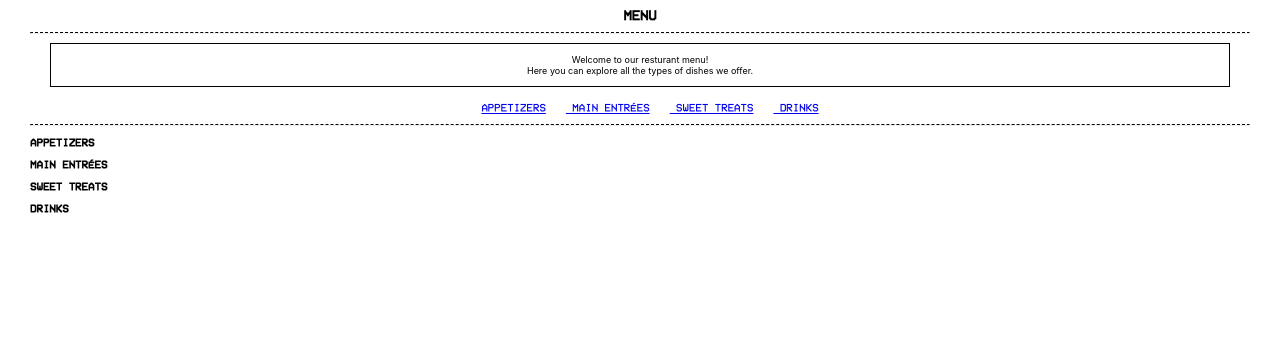
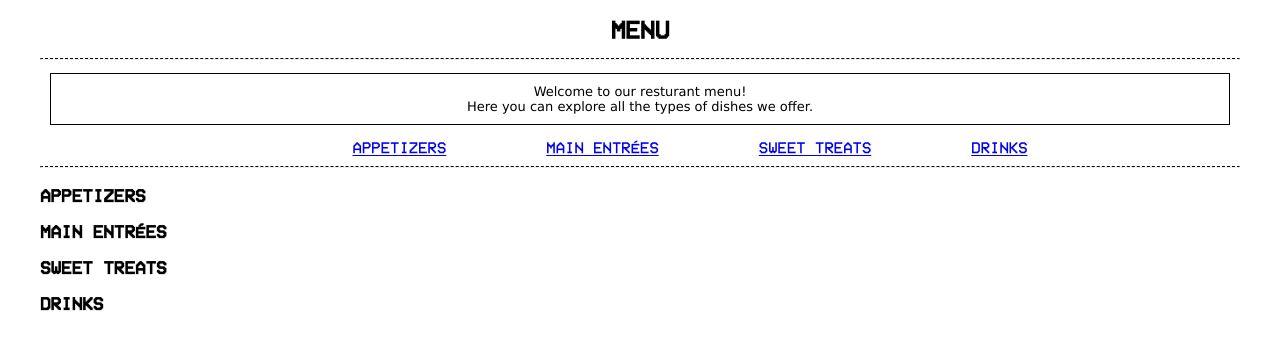
Before and after one commit to mayela101/Web-Dev-2025, a React (Create React App) app in the folder bytes/: page / in a window 1280 px wide. Shown: the top 350 px of the page. Built offline with nearby package versions, Linux system fonts and the light colour scheme.

Commit message:
Added device compatibility

```diff
--- a/bytes/src/Menu.css
+++ b/bytes/src/Menu.css
@@ -3,19 +3,63 @@
     src: url(./fonts/VCR_OSD_MONO_1.001.ttf);
 }
 
+/* Desktop Device */
+
+@media only screen and (min-width: 768px) {
+
     .title {
-    font-size: 14px;
+        font-size: 25px;
         font-family: PixelFont;
     }
 
     .divider {
-    margin-left: 30px;
-    margin-right: 30px;
+        margin-left: 40px;
+        margin-right: 40px;
         border-top: 1.5px dashed black;
     }
 
     .intro-text {
-    font-size: 9px;
+        font-size: 13px;
+        font-family: 'Lucida Sans', 'Lucida Sans Regular', 'Lucida Grande', 'Lucida Sans Unicode', Geneva, Verdana, sans-serif;
+        border: 1px solid black;
+        padding: 10px;
+        margin-left: 50px;
+        margin-right: 50px;
+    }
+
+    a {
+        font-size: 16px;
+        text-align: left;
+        margin-left: 100px;
+        font-family: PixelFont;
+    }
+
+    .section-header {
+        font-size: 18px;
+        text-align: left;
+        margin-left: 40px;
+        font-family: PixelFont;
+    }
+}
+
+/* Mobile Device */
+
+@media only screen and (max-width: 767px) {
+
+    .title {
+    font-size: 18px;
+    font-family: PixelFont;
+    }
+
+    .divider {
+        margin-left: 20px;
+        margin-right: 20px;
+        border-top: 1.5px dashed black;
+    }
+
+    .intro-text {
+        font-size: 11px;
+        font-family: 'Lucida Sans', 'Lucida Sans Regular', 'Lucida Grande', 'Lucida Sans Unicode', Geneva, Verdana, sans-serif;
         border: 1px solid black;
         padding: 10px;
         margin-left: 50px;
@@ -30,8 +74,10 @@ a {
     }
 
     .section-header {
-    font-size: 11px;
+        font-size: 13px;
         text-align: left;
         margin-left: 30px;
         font-family: PixelFont;
     }
+
+}
```
Also changed, not shown: bytes/src/Menu.js (+4 -4 lines). Lines whose indentation alone changed are shown as unchanged.
